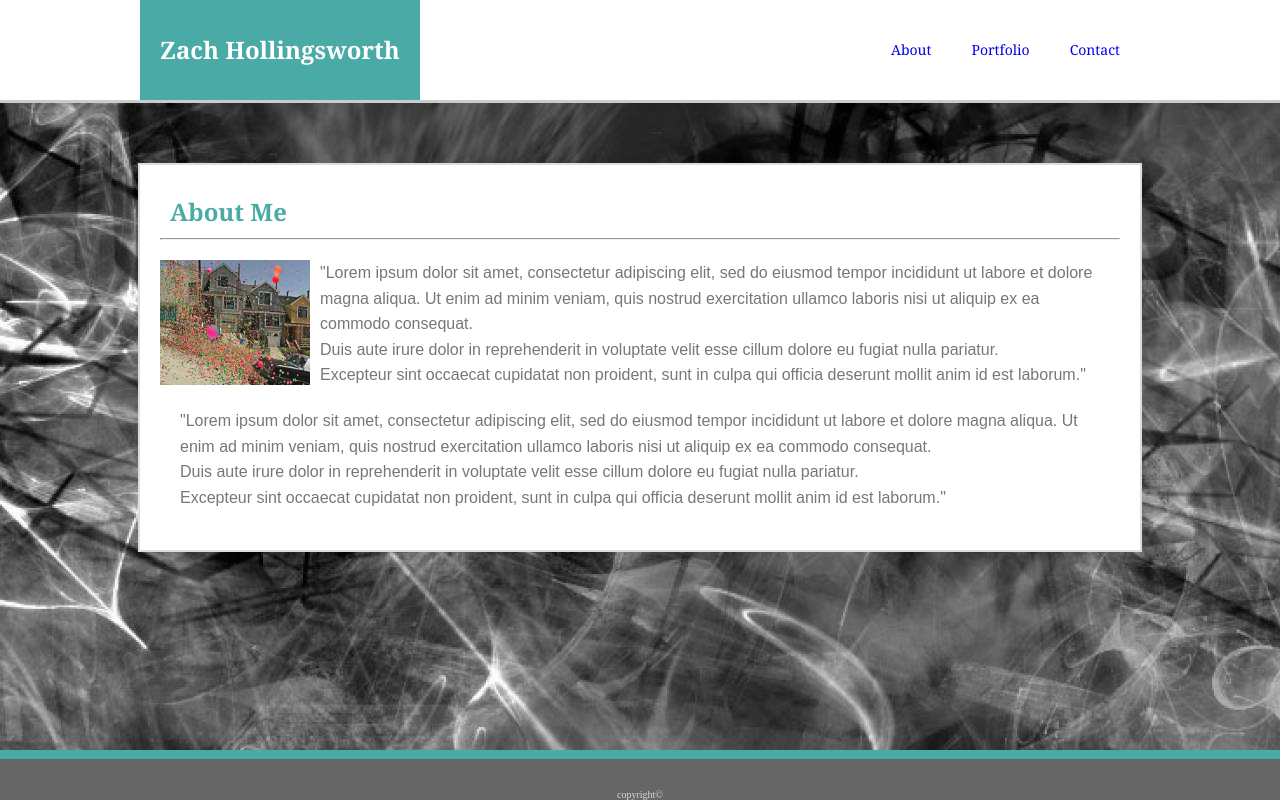
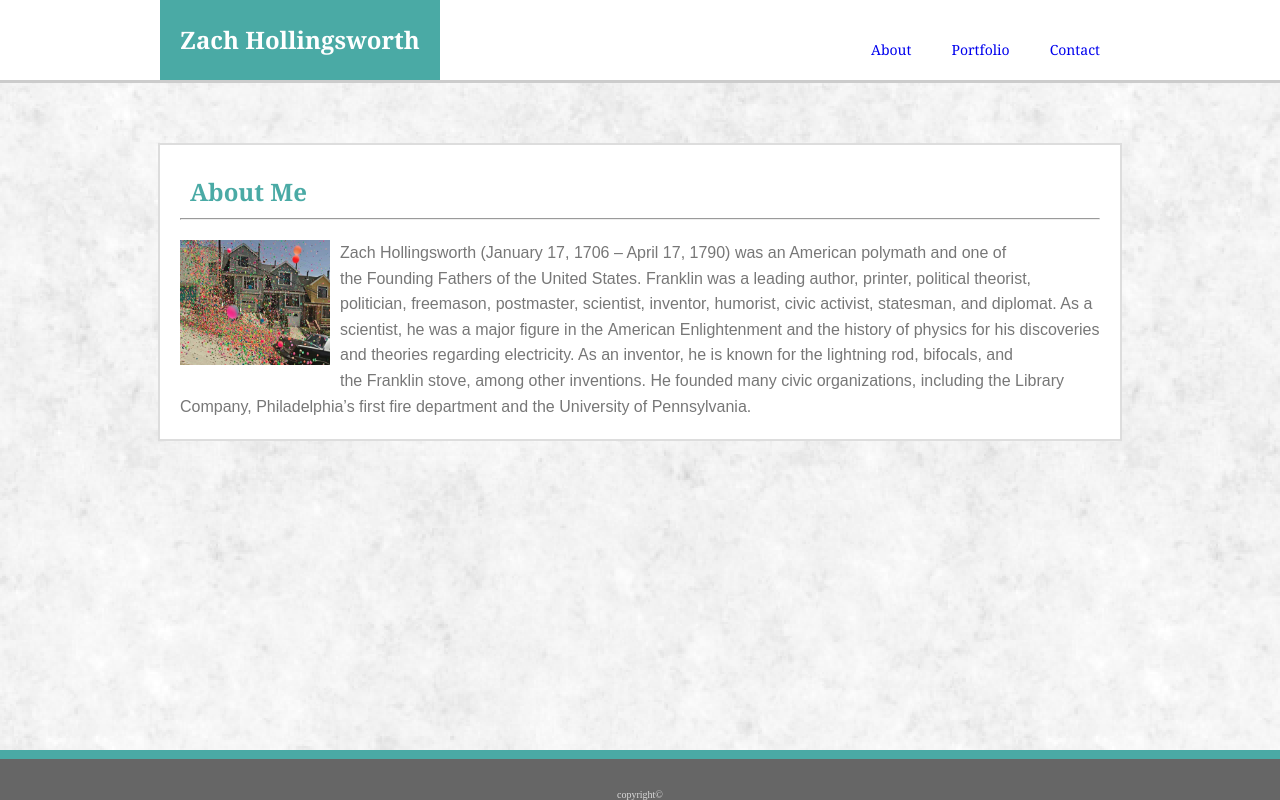
Before and after one commit to zahollingsworth1/Basic-Portfolio, a plain HTML site: page index.html in a window 1280 px wide. Drawn offline with Linux system fonts and the light colour scheme.

Commit message:
Sat finished

```diff
--- a/assets/css/style.css
+++ b/assets/css/style.css
@@ -6,15 +6,14 @@
 /* Header/Nav */
 nav {
   width: 100%;
-  height: 100px;
+  height: 80px;
   background-color: #ffffff;
-  margin-bottom: 15px;
-  line-height: 100px;
+  line-height: 80px;
   border-bottom: 3px solid#cccccc
 }
 
 .header {
-  width: 1000px;
+  width: 960px;
   margin: auto;
   font-family: 'Georgia', Times, Times New Roman, serif;
 }
@@ -35,7 +34,6 @@ ul li {
 ul li a{
   text-decoration: none;
   font-size: 14px;
-
   padding: 0 20px;
   display: block;
 }
@@ -44,7 +42,7 @@ ul li a{
 .box {
     padding: 20px;
     margin: auto;
-    width: 960px;
+    width: 920px;
     margin-bottom: 20px;
     margin-top: 60px;
     border-style: solid;
@@ -56,7 +54,7 @@ ul li a{
 .box1 {
     padding: 20px;
     margin: auto;
-    width: 960px;
+    width: 920px;
     margin-bottom: 20px;
     margin-top: 60px;
     border-style: solid;
@@ -81,7 +79,12 @@ ul li a{
   }
 .bio {
     color: #777777;
-    margin: 20px;
+    margin-top: 20px;
+    line-height: 1.6;
+  }
+
+  .bio2 {
+    color: #777777;
     line-height: 1.6;
   }
 
@@ -99,8 +102,8 @@ ul li a{
   background-color:rgba(74, 170, 165, 0.6);
   padding-left: 90px;
   padding-right: 95px;
-  padding-top: 10px;
-  padding-bottom: 10px;
+  padding-top: 18px;
+  padding-bottom: 18px;
   font-size: 15px;
   }
 .pic2 {
--- a/index.html
+++ b/index.html
@@ -6,7 +6,7 @@
         <link rel="stylesheet" type="text/css" href="assets/css/style.css">
         <style>
             body {
-             background-image: url("assets/images/abstract-background2.jpg");
+             background-image: url("assets/images/fresh_snow_@2X.png");
                 }
         </style>
     </head>
@@ -27,8 +27,7 @@
             <h2>About Me</h2>
                 <hr>
                     <img class="image" src="assets/images/bouncy balls .jpg" alt="Bouncy Balls" >
-                    <p class="bio">"Lorem ipsum dolor sit amet, consectetur adipiscing elit, sed do eiusmod tempor incididunt ut labore et dolore magna aliqua. Ut enim ad minim veniam, quis nostrud exercitation ullamco laboris nisi ut aliquip ex ea commodo consequat. <br>Duis aute irure dolor in reprehenderit in voluptate velit esse cillum dolore eu fugiat nulla pariatur. <br>Excepteur sint occaecat cupidatat non proident, sunt in culpa qui officia deserunt mollit anim id est laborum."</p>
-                    <p class="bio">"Lorem ipsum dolor sit amet, consectetur adipiscing elit, sed do eiusmod tempor incididunt ut labore et dolore magna aliqua. Ut enim ad minim veniam, quis nostrud exercitation ullamco laboris nisi ut aliquip ex ea commodo consequat. <br>Duis aute irure dolor in reprehenderit in voluptate velit esse cillum dolore eu fugiat nulla pariatur. <br>Excepteur sint occaecat cupidatat non proident, sunt in culpa qui officia deserunt mollit anim id est laborum."</p>
+                    <p class="bio">Zach Hollingsworth (January 17, 1706 – April 17, 1790) was an American polymath and one of the Founding Fathers of the United States. Franklin was a leading author, printer, political theorist, politician, freemason, postmaster, scientist, inventor, humorist, civic activist, statesman, and diplomat. As a scientist, he was a major figure in the American Enlightenment and the history of physics for his discoveries and theories regarding electricity. As an inventor, he is known for the lightning rod, bifocals, and the Franklin stove, among other inventions. He founded many civic organizations, including the Library Company, Philadelphia’s first fire department and the University of Pennsylvania.</p>
         </div>
         <div class="green"></div>
         <footer class="footergrey">copyright© </footer>
```
Also changed, not shown: contact.html (+1 -1 lines), portfolio.html (+1 -1 lines), assets/images/fresh_snow_@2X.png (added), assets/images/skulls.png (added).
